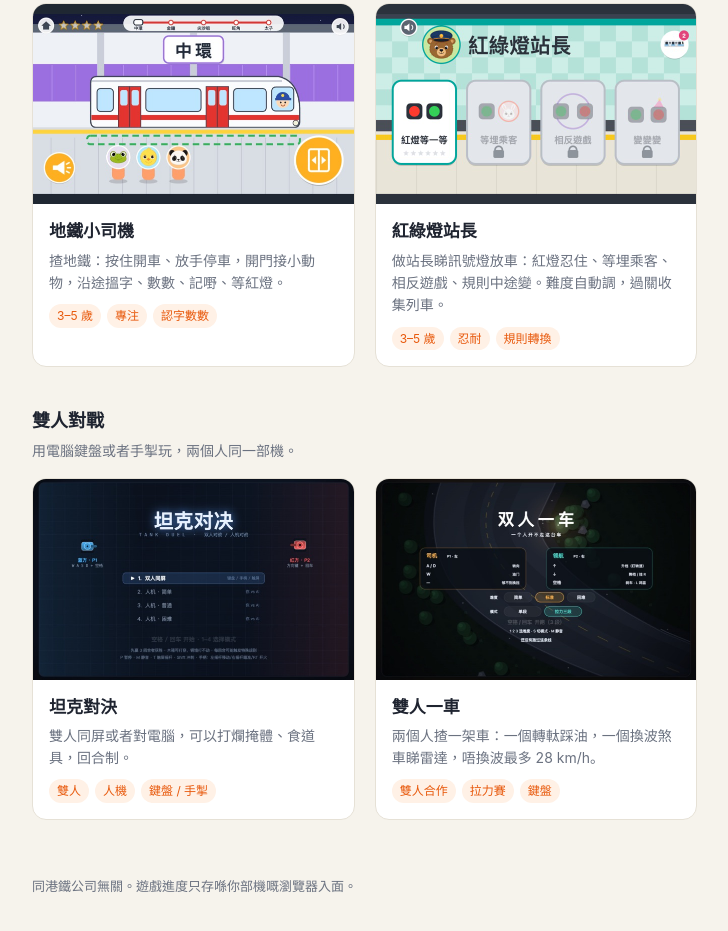
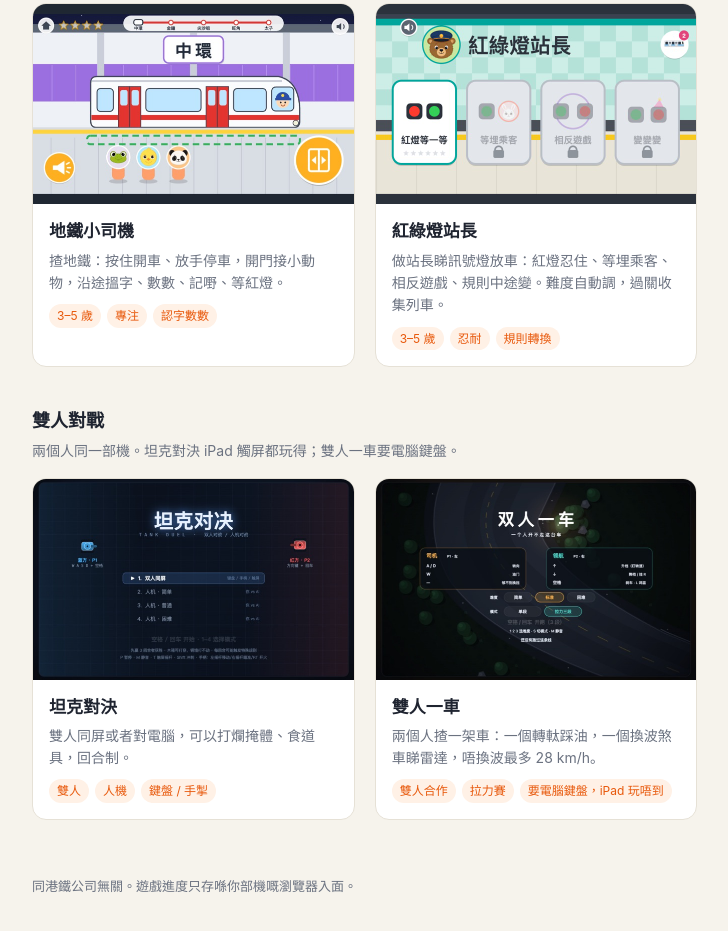
Before and after one commit to tyler-y-liu/games-site, a plain HTML site: page index.html in a window 1280 px wide. Shown: the part 239-1170 px from the top of the page, without its empty margins (104-832 px from the left). Drawn offline with Linux system fonts and the light colour scheme.

Commit message:
chore: 標明雙人一車要電腦鍵盤

```diff
--- a/index.html
+++ b/index.html
@@ -66,7 +66,7 @@
   </div>
 
   <h2>雙人對戰</h2>
-  <p class="sub">用電腦鍵盤或者手掣玩，兩個人同一部機。</p>
+  <p class="sub">兩個人同一部機。坦克對決 iPad 觸屏都玩得；雙人一車要電腦鍵盤。</p>
   <div class="grid">
     <a class="card" href="tank-duel/">
       <img src="thumbs/tank-duel.jpg?v=1" alt="坦克對決遊戲畫面" loading="lazy">
@@ -81,7 +81,7 @@
       <div class="body">
         <p class="name">雙人一車</p>
         <p class="desc">兩個人揸一架車：一個轉軚踩油，一個換波煞車睇雷達，唔換波最多 28 km/h。</p>
-        <div class="chips"><span class="chip">雙人合作</span><span class="chip">拉力賽</span><span class="chip">鍵盤</span></div>
+        <div class="chips"><span class="chip">雙人合作</span><span class="chip">拉力賽</span><span class="chip">要電腦鍵盤，iPad 玩唔到</span></div>
       </div>
     </a>
   </div>
```
Also changed, not shown: 1 other file.
